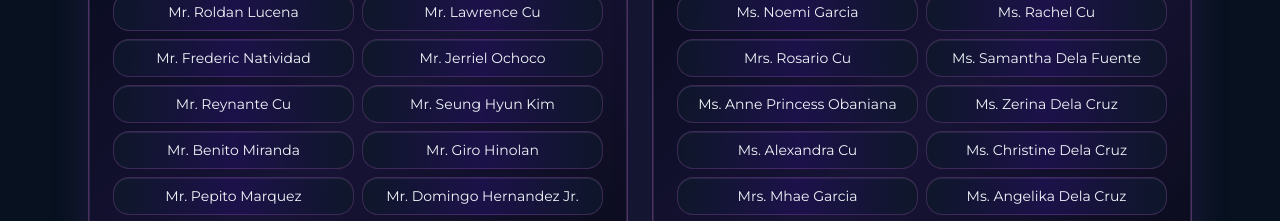
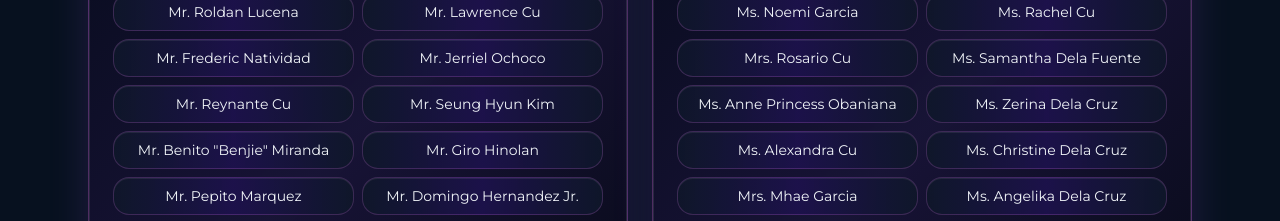
Before and after one commit to tinecdc/project, a React (Vite) app: page / in a window 1280 px wide. Shown: the part 2120-2341 px from the top of the page. Built offline with nearby package versions, Linux system fonts and the light colour scheme; no server answers; a web font is replaced by a local one.

Commit message:
Correct name formatting for Mr. Benito Miranda
Updated the name of 'Mr. Benito Miranda' to 'Mr. Benito "Benjie" Miranda' in the programs list.

```diff
--- a/src/components/Program.tsx
+++ b/src/components/Program.tsx
@@ -5,7 +5,7 @@ const programs = [
   {
     title: '18 Roses',
     people: [
-      'Engr. Fernando Miranda',  'Mr. Roldan Lucena', 'Mr. Frederic Natividad', 'Mr. Reynante Cu','Mr. Benito Miranda','Mr. Pepito Marquez', 'Mr. Conrado Miranda', 'Mr. John Persian Cu', 'Mr. Paolo Garcia', 'Mr. Jam Dela Fuente', 'Mr. Lawrence Cu'
+      'Engr. Fernando Miranda',  'Mr. Roldan Lucena', 'Mr. Frederic Natividad', 'Mr. Reynante Cu','Mr. Benito "Benjie" Miranda','Mr. Pepito Marquez', 'Mr. Conrado Miranda', 'Mr. John Persian Cu', 'Mr. Paolo Garcia', 'Mr. Jam Dela Fuente', 'Mr. Lawrence Cu'
       , 'Mr. Jerriel Ochoco', 'Mr. Seung Hyun Kim', 'Mr. Giro Hinolan', 'Mr. Domingo Hernandez Jr.','Mr. Jared Reyes','Mr. Floyd Urrutia',  'Mr. Jorge Miranda',
     ],
   },
```
